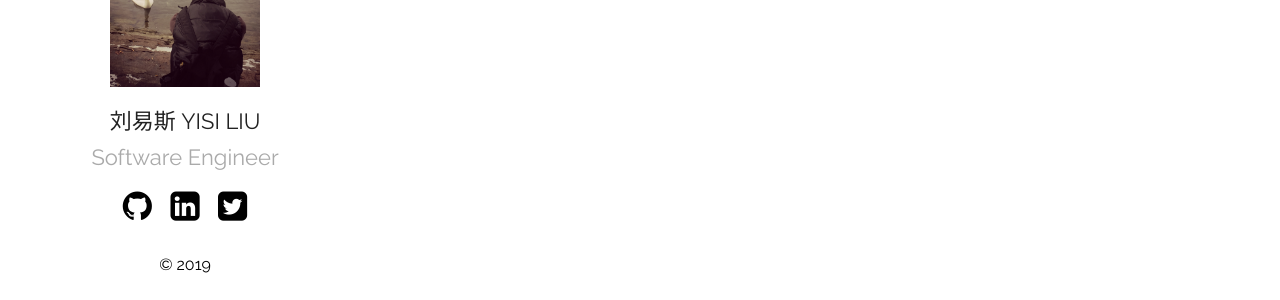
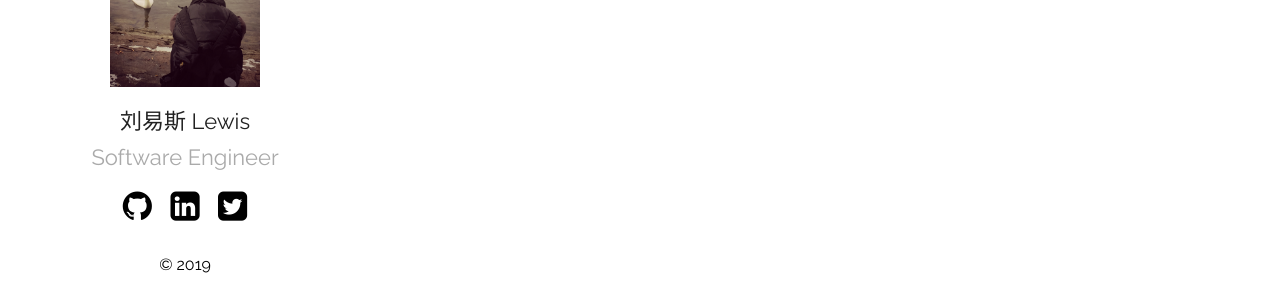
Before and after one commit to SonderEASE/lewis-blog.io, a Jekyll site: the page built from index.md, in a window 1280 px wide. Shown: the part 294-594 px from the top of the page. Built offline with Jekyll 4.4.1, drawn with Linux system fonts in a browser that asks for light colours.

Commit message:
更新名字

```diff
--- a/_config.yml
+++ b/_config.yml
@@ -10,7 +10,7 @@ show_excerpts: true # set to true to show excerpts on the homepage
 sass:
   sass_dir: _sass
 plainwhite:
-  name: 刘易斯 YISI LIU
+  name: 刘易斯 Lewis
   tagline: Software Engineer
   date_format: "%b %-d, %Y"
   sitemap: true # set to true to generate sitemap.xml content
```
